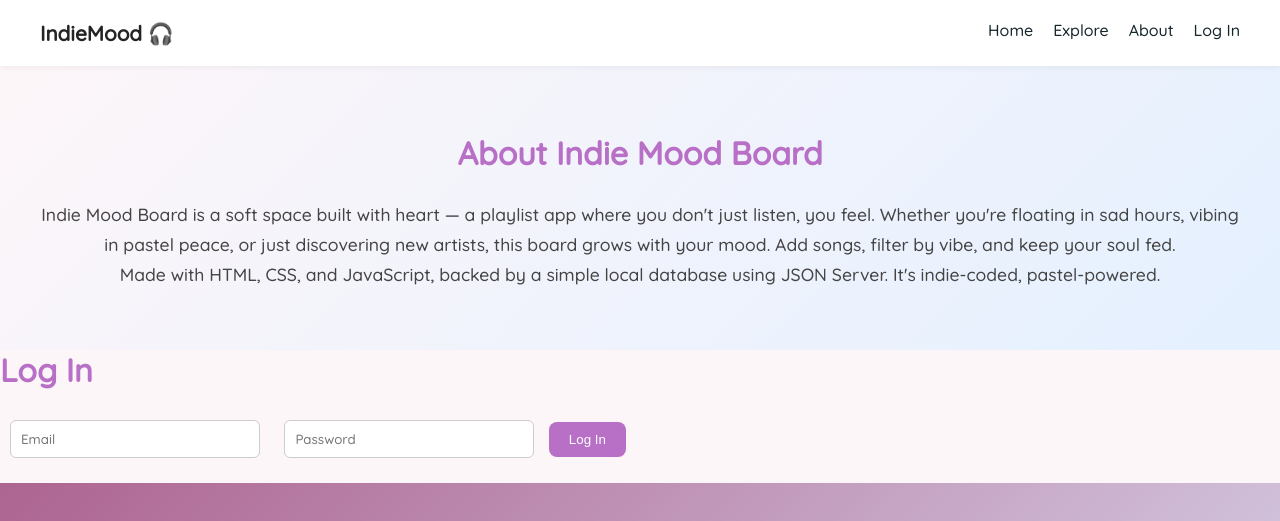
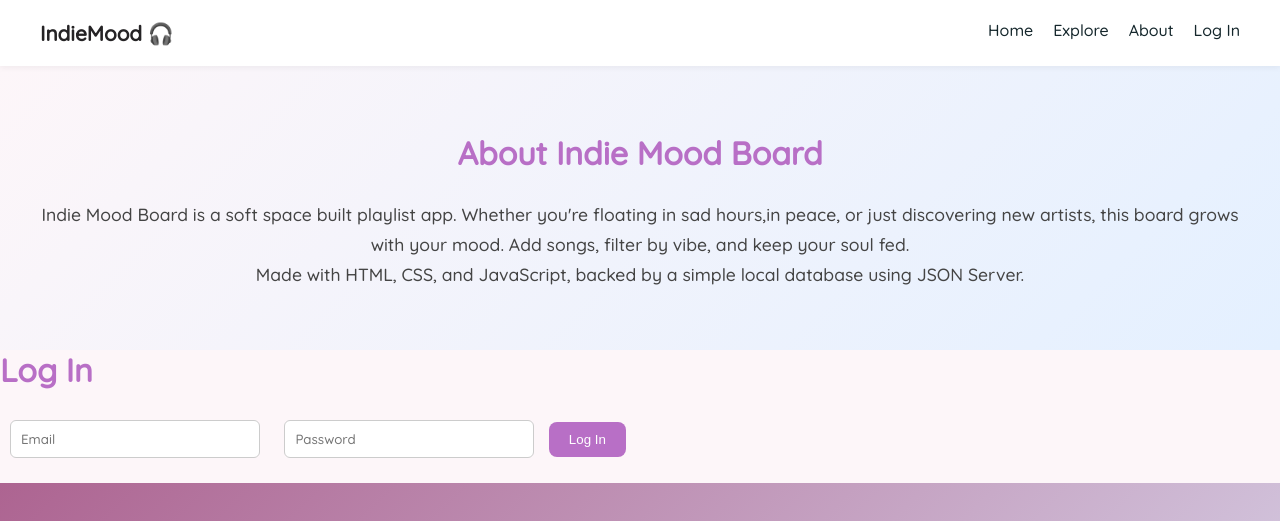
Before and after one commit to tashakuria/project-1, a plain HTML site: page index.html in a window 1280 px wide. Shown: the top 521 px of the page. Drawn offline with Linux system fonts and the light colour scheme.

Commit message:
updated files

```diff
--- a/index.html
+++ b/index.html
@@ -22,13 +22,12 @@
 <section id="about" class="about-section">
 <h2>About Indie Mood Board</h2>
 <p>
-Indie Mood Board is a soft space built with heart — a playlist app where you don't just listen, you feel.
-Whether you're floating in sad hours, vibing in pastel peace, or just discovering new artists,
+Indie Mood Board is a soft space built playlist app.
+Whether you're floating in sad hours,in  peace, or just discovering new artists,
 this board grows with your mood. Add songs, filter by vibe, and keep your soul fed.
 </p>
 <p>
 Made with HTML, CSS, and JavaScript, backed by a simple local database using JSON Server.
-It's indie-coded, pastel-powered.
 </p>
 </section>
 
--- a/style.css
+++ b/style.css
@@ -172,7 +172,7 @@ padding: 20px;
 header select {
 padding: 8px;
 border-radius: 4px;
-border: 1px solid #ccc;
+border: 1px solid #fcf9f9;
 }
 
 #song-list {
```
